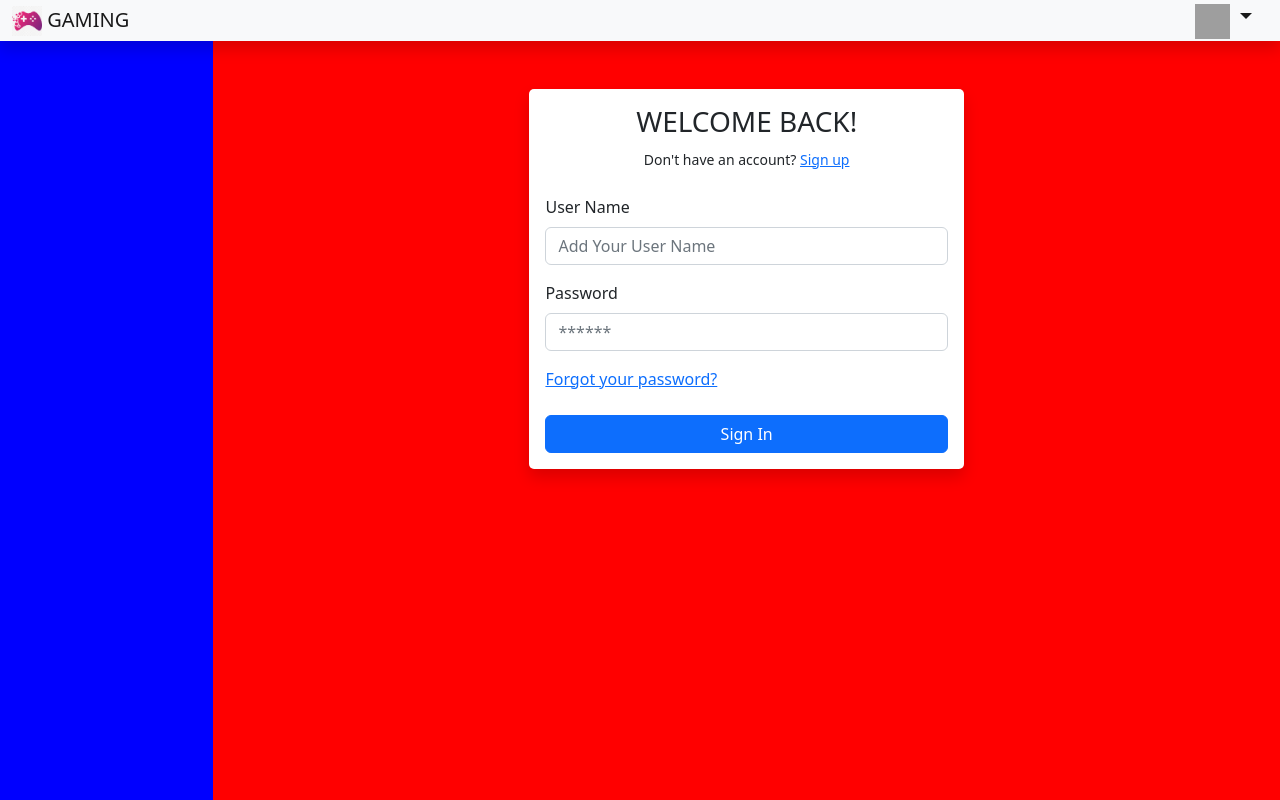
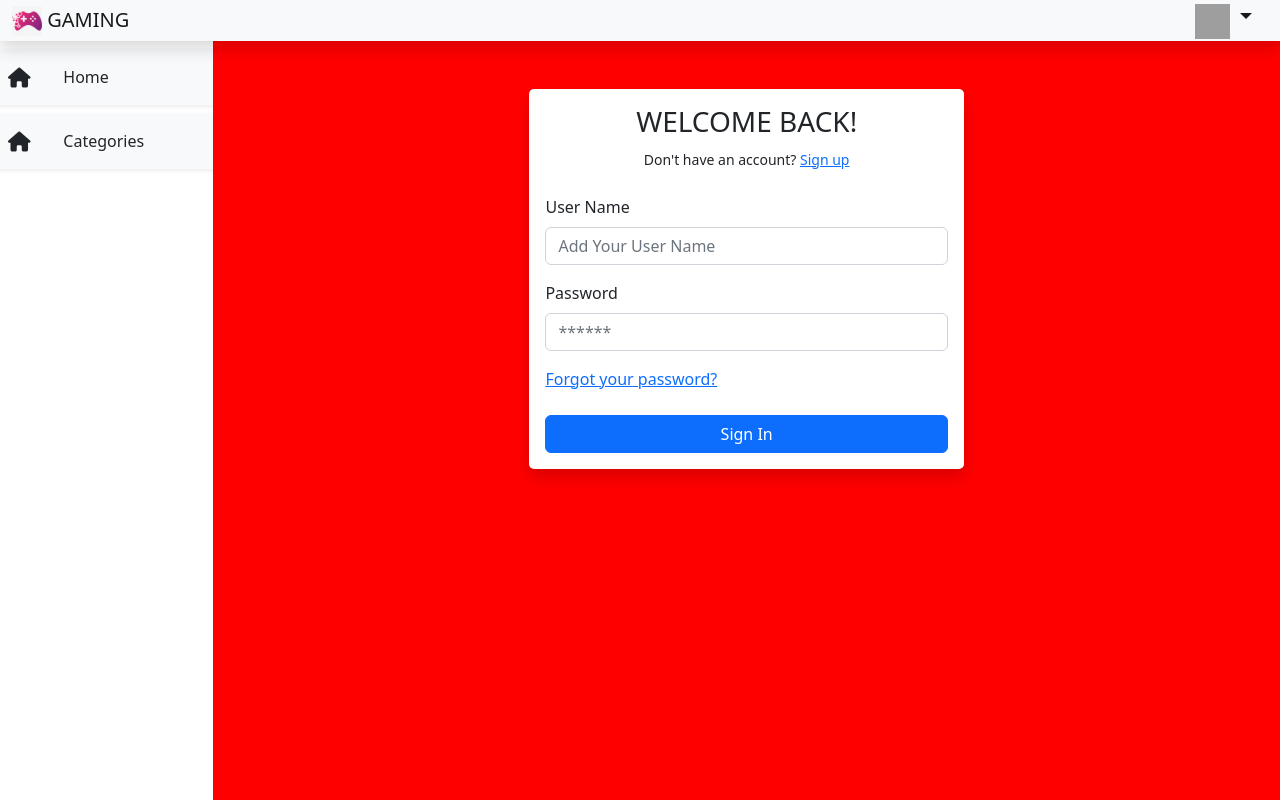
Before and after one commit to marouane-tabib/systme-de-gestion-des-produits-de-gaming, a PHP site: page /login.php in a window 1280 px wide. Run offline with PHP 8.4, Linux system fonts and the light colour scheme; grey boxes are pictures that could not be loaded.

Commit message:
add sidebar style - workout

```diff
--- a/includes/components/header.php
+++ b/includes/components/header.php
@@ -29,6 +29,14 @@
       }
       .container-box .side-bar-box{
         background-color: blue;
+        overflow: hidden;
+        white-space: nowrap;
+        transition:.3s;
+      }
+      .container-box .side-bar-box .row:hover{
+        filter:invert(1);
+        cursor: pointer;
+        transition:.5s;
       }
       .container-box .content-box{
         overflow: auto;
@@ -39,7 +47,17 @@
       <!-- Nav Bar - Component -->
       <?php include'includes/components/nav-bar.php'; ?>
       <div class="content-container flex-row d-flex">
-        <div class="side-bar-box col-2"></div>
+        <div class="side-bar-box col-md-2 col-2 bg-white">
+          <div class="row bg-light py-3 px-2 my-2 shadow shadow-sm">
+            <span class="icon col-3"><i class="fa fa-lg fa-home"></i></span>
+            <span class="page col">Home</span>
+          </div>
+          <div class="row bg-light py-3 px-2 shadow shadow-sm">
+            <span class="icon col-3"><i class="fa fa-lg fa-home"></i></span>
+            <span class="page col">Categories</span>
+          </div>
+
+        </div>
         <div class="content-box col">
           <section class="container">
 
```
